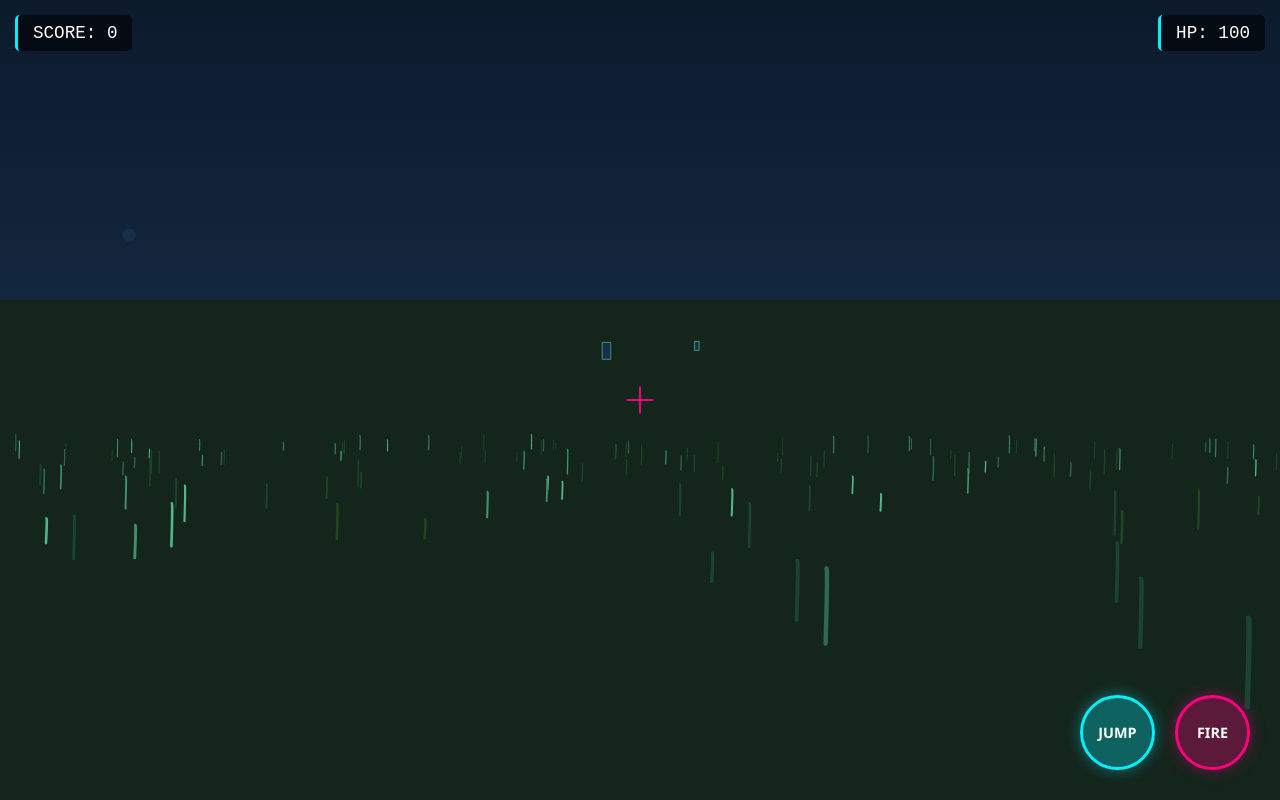
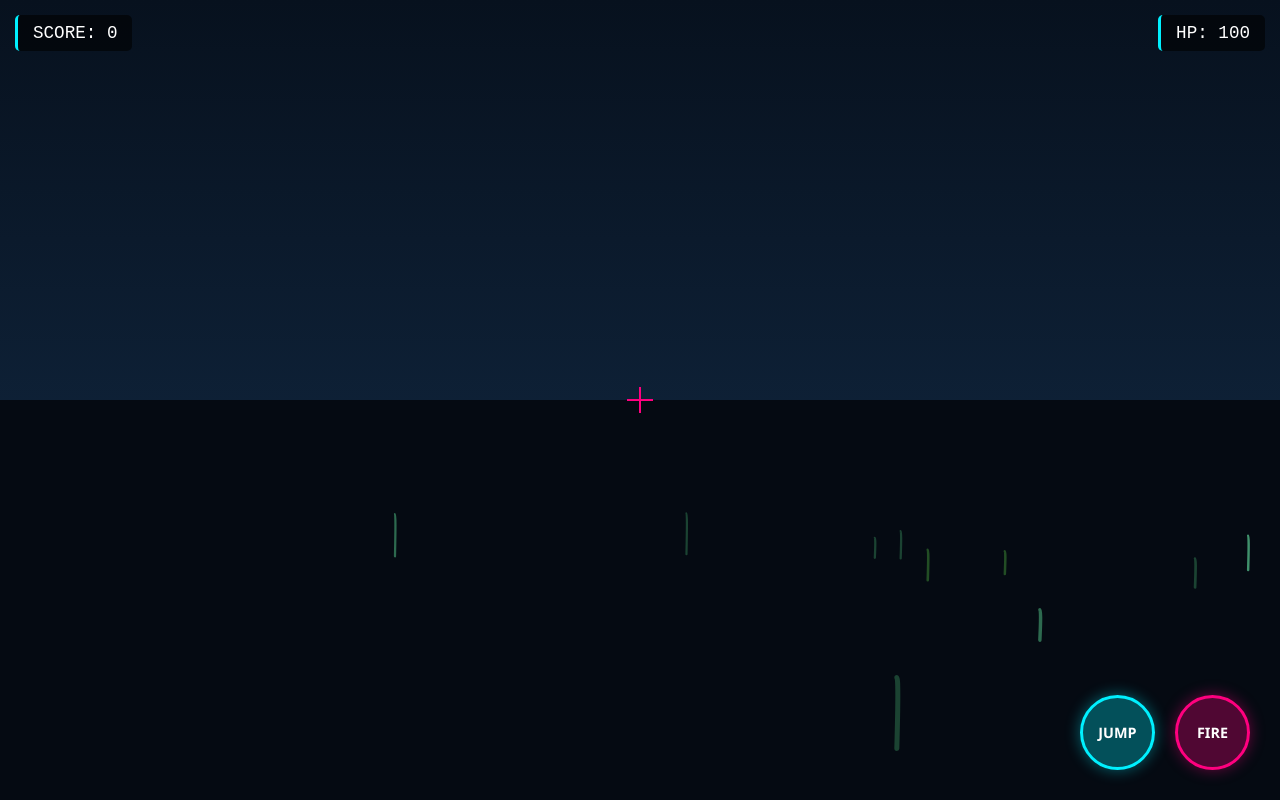
Before and after one commit to nafiulsafitawfiq-ship-it/game.ai, a plain HTML site: page index.html in a window 1280 px wide. Both pictures are taken after a click on the button "SINGLE PLAYER". Drawn offline with Linux system fonts and the light colour scheme.

Commit message:
Update index.html

```diff
--- a/index.html
+++ b/index.html
@@ -3,7 +3,7 @@
 <head>
     <meta charset="UTF-8">
     <meta name="viewport" content="width=device-width, initial-scale=1.0, maximum-scale=1.0, user-scalable=no">
-    <title>AI Game Hub - Real Terrain Edition</title>
+    <title>AI Game Hub - Optimized Small Island</title>
     <style>
         :root {
             --neon-blue: #00f0ff;
@@ -27,7 +27,7 @@
             font-family: 'Segoe UI', Roboto, Helvetica, Arial, sans-serif;
         }
 
-        /* --- NAVIGATION MENU INTERFACE --- */
+        /* --- MENU STYLE --- */
         #menu-container {
             position: absolute;
             width: 100%;
@@ -108,7 +108,7 @@
             box-shadow: 0 0 25px var(--neon-blue);
         }
 
-        /* --- GAME MECHANICS AND INTERFACE LAYER --- */
+        /* --- GAME SCREEN --- */
         #game-container {
             position: relative;
             width: 100%;
@@ -165,7 +165,7 @@
         #crosshair::before { top: 4px; left: -8px; width: 26px; height: 2px; }
         #crosshair::after { top: -8px; left: 4px; width: 2px; height: 26px; }
 
-        /* Controls Input Zones */
+        /* Controls */
         .touch-zone {
             position: absolute;
             bottom: 0;
@@ -203,7 +203,6 @@
             box-shadow: 0 0 10px var(--neon-blue);
         }
 
-        /* Action Buttons Area */
         #action-container {
             position: absolute;
             bottom: 30px;
@@ -256,13 +255,13 @@
         #fallback-canvas {
             width: 100%;
             height: 100%;
-            background-color: #0c1c24;
+            background-color: #060b11;
         }
     </style>
 </head>
 <body>
 
-    <!-- MAIN INTERFACE MENU -->
+    <!-- MAIN MENU -->
     <div id="menu-container">
         <div class="menu-content">
             <h1>AI GAME HUB</h1>
@@ -281,7 +280,6 @@
 
         <div id="joystick-base"><div id="joystick-stick"></div></div>
 
-        <!-- Action Layout Control Buttons -->
         <div id="action-container">
             <div id="jump-btn" class="game-btn">JUMP</div>
             <div id="shoot-btn" class="game-btn">FIRE</div>
@@ -300,8 +298,10 @@
         let score = 0, health = 100;
         let targets = [], bullets = [], pillars = [], grassBlades = [];
 
-        // Coordinates and Position Mechanics
-        let pX = 0, pY = 1.2, pZ = 8;
+        // --- DECREASED ISLAND AREA RADIUS ---
+        const ISLAND_RADIUS = 12; // Tight small island field boundary constraints
+
+        let pX = 0, pY = 1.2, pZ = 5;
         let velocityY = 0;
         const GRAVITY = -0.015;
         const JUMP_FORCE = 0.35;
@@ -341,28 +341,32 @@
         window.addEventListener('resize', resizeCanvas);
 
         function initEngine() {
-            // GENERATE REALISTIC BLADES OF GRASS PERSISTENT FIELDS
-            // Generates 1,200 distinct grass positions across the map coordinate spectrum
-            for (let i = 0; i < 1200; i++) {
-                let greenVariations = ['#1e4620', '#2d6a4f', '#40916c', '#52b788', '#1b4332'];
+            // --- REDUCED GRASS BLADES FOR LAG-FREE MOBILE RENDERING ---
+            for (let i = 0; i < 150; i++) {
+                let greenVariations = ['#224d24', '#2d6a4f', '#40916c', '#1b4332'];
+                // Spawns only within the compressed island boundaries
+                let angle = Math.random() * Math.PI * 2;
+                let radius = Math.random() * (ISLAND_RADIUS - 1);
                 grassBlades.push({
-                    x: (Math.random() - 0.5) * 50,
-                    z: (Math.random() - 0.5) * 50,
-                    height: 0.15 + Math.random() * 0.25,
+                    x: Math.cos(angle) * radius,
+                    z: Math.sin(angle) * radius,
+                    height: 0.15 + Math.random() * 0.2,
                     color: greenVariations[Math.floor(Math.random() * greenVariations.length)]
                 });
             }
 
-            // Generate map pillars
-            for (let i = 0; i < 15; i++) {
+            // Compacted map obstacle structures count
+            for (let i = 0; i < 5; i++) {
+                let angle = Math.random() * Math.PI * 2;
+                let radius = 3 + Math.random() * (ISLAND_RADIUS - 5);
                 pillars.push({
-                    x: (Math.random() - 0.5) * 60,
-                    z: (Math.random() - 0.5) * 60,
-                    size: 3 + Math.random() * 3
+                    x: Math.cos(angle) * radius,
+                    z: Math.sin(angle) * radius,
+                    size: 2 + Math.random() * 2
                 });
             }
-            // Spawn initial targets
-            for (let i = 0; i < 5; i++) spawnTarget();
+
+            for (let i = 0; i < 4; i++) spawnTarget();
             setupControls();
             requestAnimationFrame(renderLoop);
         }
@@ -423,9 +427,9 @@
             rightZone.addEventListener('touchmove', (e) => {
                 for(let t of e.changedTouches) {
                     if(t.identifier === rightTouchId) {
-                        rotY -= (t.clientX - lastX) * 0.005;
-                        rotX += (t.clientY - lastY) * 0.005;
-                        rotX = Math.max(-Math.PI/3, Math.min(Math.PI/3, rotX));
+                        rotY -= (t.clientX - lastX) * 0.006; // Snappier touch response look controls
+                        rotX += (t.clientY - lastY) * 0.006;
+                        rotX = Math.max(-Math.PI/3.5, Math.min(Math.PI/3.5, rotX));
                         lastX = t.clientX; lastY = t.clientY;
                     }
                 }
@@ -436,7 +440,6 @@
 
             shootBtn.addEventListener('touchstart', (e) => { e.preventDefault(); fireBullet(); });
             shootBtn.addEventListener('mousedown', (e) => { e.preventDefault(); fireBullet(); });
-
             jumpBtn.addEventListener('touchstart', (e) => { e.preventDefault(); jumpAction(); });
             jumpBtn.addEventListener('mousedown', (e) => { e.preventDefault(); jumpAction(); });
 
@@ -451,23 +454,15 @@
                 if(['KeyW','KeyS','ArrowUp','ArrowDown'].includes(e.code)) moveVector.y = 0;
                 if(['KeyA','KeyD','ArrowLeft','ArrowRight'].includes(e.code)) moveVector.x = 0;
             });
-
-            let mDown = false;
-            window.addEventListener('mousedown', (e) => { if(e.target.className === 'touch-zone') mDown = true; });
-            window.addEventListener('mouseup', () => mDown = false);
-            window.addEventListener('mousemove', (e) => {
-                if(!mDown) return;
-                rotY -= e.movementX * 0.004;
-                rotX += e.movementY * 0.004;
-                rotX = Math.max(-Math.PI/3, Math.min(Math.PI/3, rotX));
-            });
         }
 
         function spawnTarget() {
+            let angle = Math.random() * Math.PI * 2;
+            let radius = Math.random() * (ISLAND_RADIUS - 2);
             targets.push({
-                x: (Math.random() - 0.5) * 30,
-                y: 1.0 + Math.random() * 2,
-                z: (Math.random() - 0.5) * 30,
+                x: Math.cos(angle) * radius,
+                y: 1.0 + Math.random() * 1.5,
+                z: Math.sin(angle) * radius,
                 dx: (Math.random() - 0.5) * 0.04,
                 dz: (Math.random() - 0.5) * 0.04
             });
@@ -477,19 +472,16 @@
             let cosX = Math.cos(rotX), sinX = Math.sin(rotX);
             let cosY = Math.cos(rotY), sinY = Math.sin(rotY);
             bullets.push({
-                x: pX,
-                y: pY - 0.1,
-                z: pZ,
+                x: pX, y: pY - 0.1, z: pZ,
                 vx: -sinY * cosX * 0.6,
                 vy: -sinX * 0.6,
                 vz: -cosY * cosX * 0.6,
-                life: 60
+                life: 45 // Shorter life for smaller area boundary limits
             });
         }
 
         function project(x, y, z) {
             let cx = x - pX, cy = y - pY, cz = z - pZ;
-
             let cosY = Math.cos(-rotY), sinY = Math.sin(-rotY);
             let rx = cx * cosY - cz * sinY;
             let rz = cx * sinY + cz * cosY;
@@ -510,106 +502,142 @@
         }
 
         function renderLoop() {
-            // Update physics
             velocityY += GRAVITY;
             pY += velocityY;
             if (pY <= 1.2) { pY = 1.2; velocityY = 0; isGrounded = true; }
 
             let cosY = Math.cos(rotY), sinY = Math.sin(rotY);
-            pX += (-moveVector.x * cosY + moveVector.y * sinY) * 0.1;
-            pZ += (-moveVector.x * sinY - moveVector.y * cosY) * 0.1;
+            pX += (-moveVector.x * cosY + moveVector.y * sinY) * 0.09;
+            pZ += (-moveVector.x * sinY - moveVector.y * cosY) * 0.09;
 
-            pX = Math.max(-24, Math.min(24, pX));
-            pZ = Math.max(-24, Math.min(24, pZ));
+            // --- RESTRAIN CHARACTER MOVEMENT WITHIN SMALL ISLAND RADIAL RANGE ---
+            let playerDistFromCenter = Math.sqrt(pX*pX + pZ*pZ);
+            if (playerDistFromCenter > ISLAND_RADIUS) {
+                pX = (pX / playerDistFromCenter) * ISLAND_RADIUS;
+                pZ = (pZ / playerDistFromCenter) * ISLAND_RADIUS;
+            }
 
-            // Render deep gradient sky box
+            // Sky render gradient background
             let sky = ctx.createLinearGradient(0, 0, 0, canvas.height);
-            sky.addColorStop(0, '#0c1a2c'); sky.addColorStop(0.5, '#152b44'); sky.addColorStop(1, '#203d59');
+            sky.addColorStop(0, '#07111e'); sky.addColorStop(0.6, '#0f233a'); sky.addColorStop(1, '#193554');
             ctx.fillStyle = sky; ctx.fillRect(0, 0, canvas.width, canvas.height);
 
-            // Render sun object element
-            let sun = project(5, 18, -40);
+            // Celestial Sun element
+            let sun = project(3, 15, -25);
             if(sun) {
-                ctx.beginPath(); ctx.arc(sun.x, sun.y, 400/sun.depth, 0, Math.PI*2);
-                ctx.fillStyle = '#fffae6'; ctx.shadowBlur = 35; ctx.shadowColor = '#ffaa00';
+                ctx.beginPath(); ctx.arc(sun.x, sun.y, 350/sun.depth, 0, Math.PI*2);
+                ctx.fillStyle = '#fffae6'; ctx.shadowBlur = 25; ctx.shadowColor = '#ff9900';
                 ctx.fill(); ctx.shadowBlur = 0;
             }
 
-            // --- REALISTIC TYPE GRASS TERRAIN RENDERING CONTEXT ---
-            // Draw a solid organic dark earth/moss baseline structure underneath the blades
-            let horizonY = canvas.height / 2; // Default baseline fallback height parameter
-            ctx.fillStyle = '#14251c';
-            ctx.fillRect(0, horizonY - 100, canvas.width, canvas.height);
+            // --- DRAW GREEN TERRAIN CIRCLING THE ISLAND BASELINE ---
+            // Draw dark backdrop sea below horizon, island disk shape surface drawn explicitly
+            ctx.fillStyle = '#050a12';
+            ctx.fillRect(0, canvas.height/2, canvas.width, canvas.height/2);
 
-            // Sort grass elements by distance (depth) to avoid overlapping rendering glitches
-            let renderedGrass = [];
+            // Dynamic grass processing and back-to-front rendering order depth stack sorting
+            let renderedIslandElements = [];
+
+            // Add the solid Island disk plate container base for projection drawing mapping
+            // Simulates an organic green ground floor ring profile element matrix
+            for(let d = 0; d < 360; d += 8) {
+                let rad1 = (d * Math.PI) / 180;
+                let rad2 = ((d + 9) * Math.PI) / 180;
+                let edge1 = project(Math.cos(rad1) * ISLAND_RADIUS, 0, Math.sin(rad1) * ISLAND_RADIUS);
+                let edge2 = project(Math.cos(rad2) * ISLAND_RADIUS, 0, Math.sin(rad2) * ISLAND_RADIUS);
+                let centerPt = project(0, 0, 0);
+
+                if(edge1 && edge2 && centerPt) {
+                    renderedIslandElements.push({
+                        type: 'terrain_chunk',
+                        p1: centerPt, p2: edge1, p3: edge2,
+                        depth: (centerPt.depth + edge1.depth + edge2.depth) / 3
+                    });
+                }
+            }
+
+            // Add blades of grass configuration maps into sorting list tracking
             grassBlades.forEach(g => {
                 let ptBase = project(g.x, 0, g.z);
                 let ptTop = project(g.x, g.height, g.z);
-                if (ptBase && ptTop) {
-                    renderedGrass.push({ base: ptBase, top: ptTop, color: g.color, depth: ptBase.depth });
-                }
-            });
-            renderedGrass.sort((a, b) => b.depth - a.depth);
-
-            // Draw individual organic grass clusters onto the canvas space context
-            renderedGrass.forEach(g => {
-                let thickness = Math.max(1, 15 / g.depth);
-                ctx.beginPath();
-                ctx.moveTo(g.base.x, g.base.y);
-                // Curve the grass slightly using a control point calculation to make it look organic
-                ctx.quadraticCurveTo(g.base.x + (thickness * 0.5), g.top.y, g.top.x + (thickness * 0.2), g.top.y);
-                ctx.strokeStyle = g.color;
-                ctx.lineWidth = thickness;
-                ctx.lineCap = 'round';
-                ctx.stroke();
-            });
-
-            // Render map structures
-            pillars.forEach(p => {
-                let pt = project(p.x, p.size/2, p.z);
-                if(pt) {
-                    let s = (45 / pt.depth);
-                    ctx.fillStyle = '#162e4a'; ctx.strokeStyle = 'var(--neon-blue)'; ctx.lineWidth = 1;
-                    ctx.fillRect(pt.x - s, pt.y - s*2, s*2, s*4); ctx.strokeRect(pt.x - s, pt.y - s*2, s*2, s*4);
+                // CULLING OPTIMIZATION: Discard grass elements that fall outside the screen viewing limits completely
+                if (ptBase && ptTop && ptBase.x >= 0 && ptBase.x <= canvas.width) {
+                    renderedIslandElements.push({
+                        type: 'grass', base: ptBase, top: ptTop, color: g.color, depth: ptBase.depth
+                    });
                 }
             });
 
-            // Update/Render Targets
+            // Obstacles processing insertion items
+            pillars.forEach(p => {
+                let pt = project(p.x, p.size/2, p.z);
+                if(pt) { renderedIslandElements.push({ type: 'pillar', pt: pt, size: p.size, depth: pt.depth }); }
+            });
+
+            // Sort everything back-to-front down the depth pipeline channel axis layers
+            renderedIslandElements.sort((a, b) => b.depth - a.depth);
+
+            // Execute draw allocations loop step over ordered layers array
+            renderedIslandElements.forEach(item => {
+                if (item.type === 'terrain_chunk') {
+                    ctx.beginPath(); ctx.moveTo(item.p1.x, item.p1.y);
+                    ctx.lineTo(item.p2.x, item.p2.y); ctx.lineTo(item.p3.x, item.p3.y);
+                    ctx.fillStyle = '#163522'; ctx.fill();
+                }
+                else if (item.type === 'grass') {
+                    let thickness = Math.max(1, 12 / item.depth);
+                    ctx.beginPath(); ctx.moveTo(item.base.x, item.base.y);
+                    ctx.quadraticCurveTo(item.base.x + (thickness * 0.4), item.top.y, item.top.x, item.top.y);
+                    ctx.strokeStyle = item.color; ctx.lineWidth = thickness; ctx.lineCap = 'round'; ctx.stroke();
+                }
+                else if (item.type === 'pillar') {
+                    let s = (40 / item.depth);
+                    ctx.fillStyle = '#112233'; ctx.strokeStyle = 'var(--neon-blue)'; ctx.lineWidth = 1;
+                    ctx.fillRect(item.pt.x - s, item.pt.y - s*2, s*2, s*4); ctx.strokeRect(item.pt.x - s, item.pt.y - s*2, s*2, s*4);
+                }
+            });
+
+            // Targets tracker management updates
             for(let i = targets.length - 1; i >= 0; i--) {
                 let t = targets[i];
                 t.x += t.dx; t.z += t.dz;
-                if(Math.abs(t.x) > 25) t.dx *= -1; if(Math.abs(t.z) > 25) t.dz *= -1;
+
+                // Bounce enemy off small island edges boundary perimeter tracking circle limits
+                let targetDistFromCenter = Math.sqrt(t.x*t.x + t.z*t.z);
+                if(targetDistFromCenter > (ISLAND_RADIUS - 1)) {
+                    t.dx *= -1; t.dz *= -1;
+                    t.x += t.dx; t.z += t.dz;
+                }
 
                 let playerDist = Math.sqrt((t.x-pX)**2 + (t.z-pZ)**2);
-                if(playerDist < 1.8) {
-                    health -= 0.4; healthBoard.innerText = "HP: " + Math.max(0, Math.floor(health));
+                if(playerDist < 1.5) {
+                    health -= 0.5; healthBoard.innerText = "HP: " + Math.max(0, Math.floor(health));
                     if(health <= 0) { alert("GAME OVER! Score: " + score); window.location.reload(); return; }
                 }
 
                 let pt = project(t.x, t.y, t.z);
                 if(pt) {
-                    let r = (28 / pt.depth);
+                    let r = (25 / pt.depth);
                     ctx.beginPath(); ctx.arc(pt.x, pt.y, Math.max(3, r), 0, Math.PI*2);
-                    ctx.fillStyle = 'var(--neon-pink)'; ctx.shadowBlur = 15; ctx.shadowColor = 'var(--neon-pink)';
+                    ctx.fillStyle = 'var(--neon-pink)'; ctx.shadowBlur = 10; ctx.shadowColor = 'var(--neon-pink)';
                     ctx.fill(); ctx.shadowBlur = 0;
                 }
             }
 
-            // Update/Render Projectiles and Collision Tracking
+            // Lasers flight trajectories tracking processing
             for(let i = bullets.length - 1; i >= 0; i--) {
                 let b = bullets[i];
                 b.x += b.vx; b.y += b.vy; b.z += b.vz;
                 b.life--;
 
-                if(b.life <= 0 || Math.abs(b.x) > 40 || Math.abs(b.z) > 40 || b.y < 0) { bullets.splice(i, 1); continue; }
+                if(b.life <= 0 || b.y < 0) { bullets.splice(i, 1); continue; }
 
                 let hitRegistered = false;
                 for(let j = targets.length - 1; j >= 0; j--) {
                     let t = targets[j];
                     let bulletRadiusHit = Math.sqrt((b.x-t.x)**2 + (b.y-t.y)**2 + (b.z-t.z)**2);
 
-                    if(bulletRadiusHit < 1.6) {
+                    if(bulletRadiusHit < 1.4) {
                         targets.splice(j, 1); bullets.splice(i, 1); hitRegistered = true;
                         score += 10; scoreBoard.innerText = "SCORE: " + score;
                         spawnTarget(); break;
@@ -619,9 +647,8 @@
 
                 let pt = project(b.x, b.y, b.z);
                 if(pt) {
-                    ctx.beginPath(); ctx.arc(pt.x, pt.y, Math.max(2, 6 / pt.depth), 0, Math.PI*2);
-                    ctx.fillStyle = 'var(--neon-blue)'; ctx.shadowBlur = 10; ctx.shadowColor = 'var(--neon-blue)';
-                    ctx.fill(); ctx.shadowBlur = 0;
+                    ctx.beginPath(); ctx.arc(pt.x, pt.y, Math.max(1.5, 5 / pt.depth), 0, Math.PI*2);
+                    ctx.fillStyle = 'var(--neon-blue)'; ctx.fill();
                 }
             }
 
```
